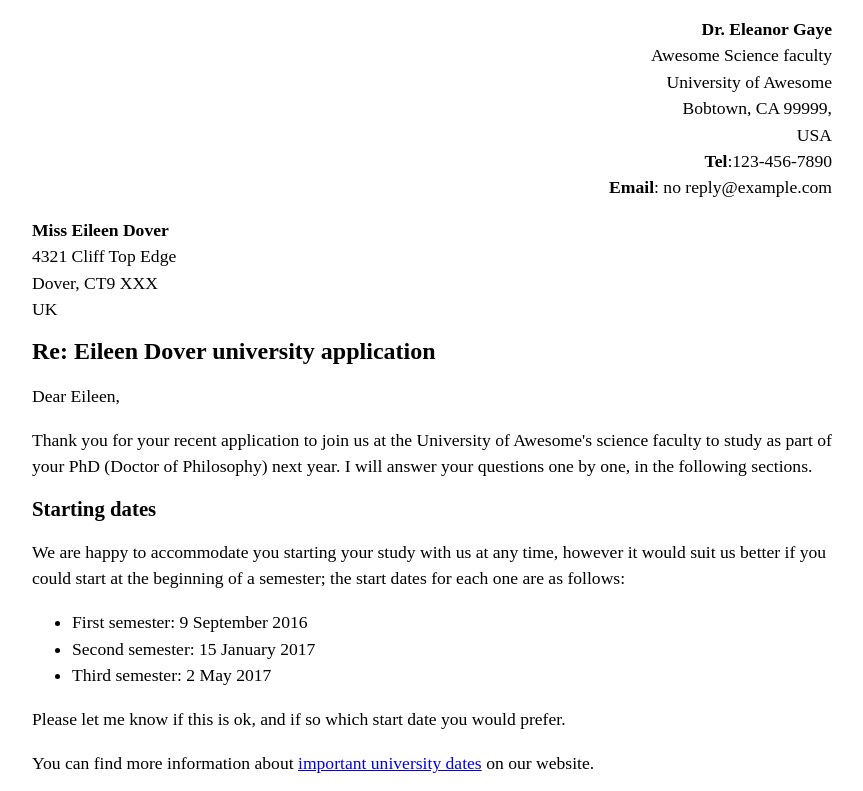
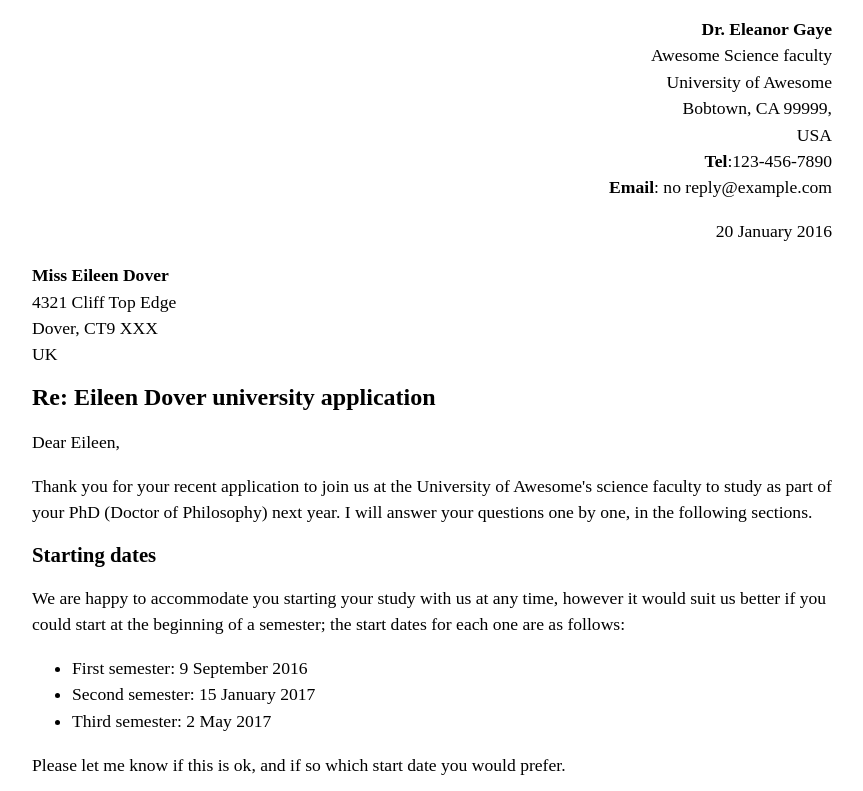
Before and after one commit to NataMonteiro/NataMonteiro.github.io, a plain HTML site: page letter-markup/index.html in a window 1280 px wide. Shown: the top 791 px of the page, without its empty margins (208-1071 px from the left). Drawn offline with Linux system fonts and the light colour scheme.

Commit message:
Update index.html

```diff
--- a/letter-markup/index.html
+++ b/letter-markup/index.html
@@ -45,9 +45,7 @@
            <strong>Email</strong>: no reply@example.com
         </address>
 
-        <address class="sender-column">
-            <time datetime="2016-01-20"</time>
-            </address>
+         <p class="sender-column"><time datetime="2016-01-20">20 January 2016</time></p>
 
         <address>
       <strong>Miss Eileen Dover</strong><br>
```
